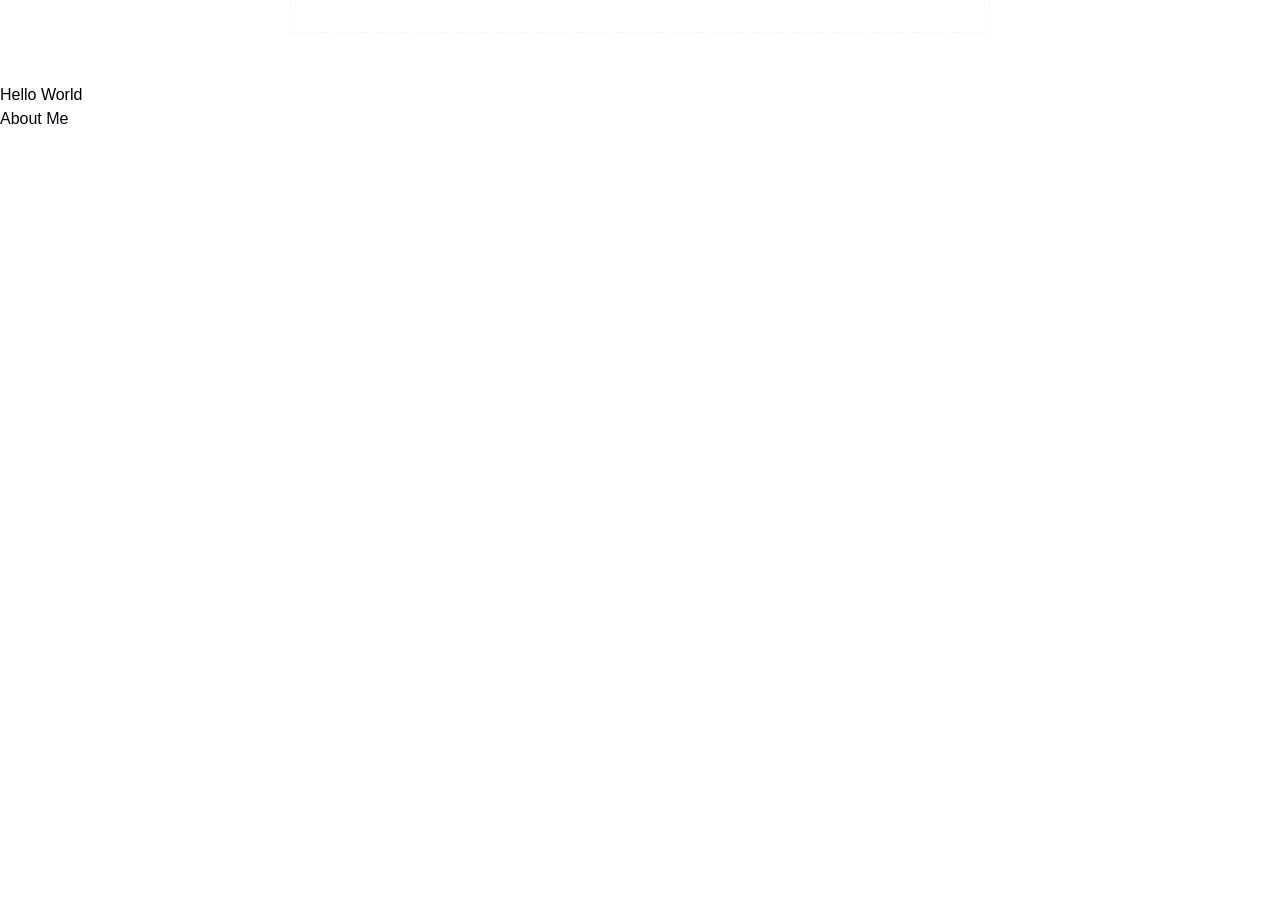
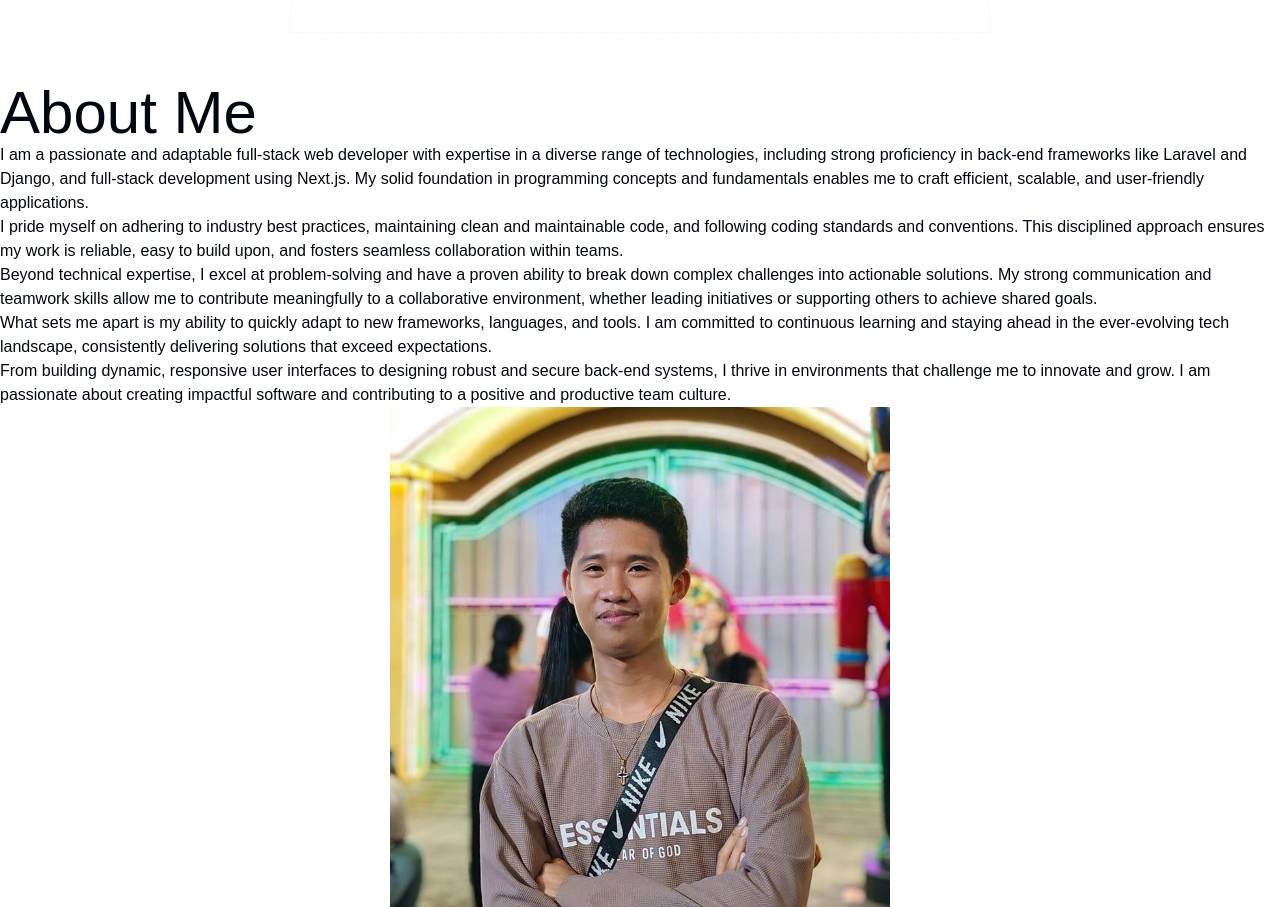
Before and after one commit to RheyanJohn15/WebPortfolio2, a Next.js app in the folder portfolio/: page / in a window 1280 px wide. Shown: the part 717-1624 px from the top of the page. Before the commit the page ends 1600 px from the top, so only its background shows below. Built offline with nearby package versions, Linux system fonts and the light colour scheme.

Commit message:
About Me Page

```diff
--- a/portfolio/src/Components/aboutme.tsx
+++ b/portfolio/src/Components/aboutme.tsx
@@ -1,15 +1,52 @@
 import BoxReveal from "./ui/box-reveal"
+import Image from "next/image"
+import React from "react";
+import { textVal } from "@/data/text";
 
 export default function AboutMe() {
+
     return (
-        <div className="w-full h-screen grid grid-cols-3">
-          <div className="col-span-2 p-24 border-2 border-sky-700">
-            <h1 className="text-black"> Hello World</h1>
+        <div className="w-full grid grid-cols-2 px-24">
+          <div className="col-span-1">
             <BoxReveal boxColor={"#000"} duration={0.5}>
-                <p className="text-[3.5rem] font-semibold">
-                    About Me
+                <p className="text-6xl mb-8 font-semibold">
+                    {textVal.aboutme.header}
                 </p>
             </BoxReveal>
+
+            <BoxReveal boxColor={"#000"} duration={0.5}>
+                <p className="mb-4">
+                    {textVal.aboutme.desc1}
+                </p>
+            </BoxReveal>
+
+            <BoxReveal boxColor={"#000"} duration={0.5}>
+                <p className="mb-4">
+                    {textVal.aboutme.desc2}
+                </p>
+            </BoxReveal>
+
+            <BoxReveal boxColor={"#000"} duration={0.5}>
+                <p className="mb-4">
+                    {textVal.aboutme.desc3}
+                </p>
+            </BoxReveal>
+
+            <BoxReveal boxColor={"#000"} duration={0.5}>
+                <p>
+                    {textVal.aboutme.desc4}
+                </p>
+            </BoxReveal>
+
+            <BoxReveal boxColor={"#000"} duration={0.5}>
+                <p>
+                    {textVal.aboutme.desc5}
+                </p>
+            </BoxReveal>
+          </div>
+
+          <div className="col-span-1 flex justify-center">
+              <Image src="/portf/me.jpg" className="rounded-full w-[24rem] h-[24rem] " width={500} height={500} alt="Rheyan John Blanco" />
           </div>
         </div>
     )
--- /dev/null
+++ b/portfolio/src/data/text.tsx
@@ -0,0 +1,16 @@
+export const textVal = {
+    name: "Rheyan John Blanco",
+    intro1: "Hi There 👋",
+    intro2: "I am Rheyan John",
+    intro3: "a Full stack web developer",
+    seeMore: "See More",
+
+    aboutme:{
+        header: "About Me",
+        desc1: "I am a passionate and adaptable full-stack web developer with expertise in a diverse range of technologies, including strong proficiency in back-end frameworks like Laravel and Django, and full-stack development using Next.js. My solid foundation in programming concepts and fundamentals enables me to craft efficient, scalable, and user-friendly applications.",
+        desc2: "I pride myself on adhering to industry best practices, maintaining clean and maintainable code, and following coding standards and conventions. This disciplined approach ensures my work is reliable, easy to build upon, and fosters seamless collaboration within teams.",
+        desc3: "Beyond technical expertise, I excel at problem-solving and have a proven ability to break down complex challenges into actionable solutions. My strong communication and teamwork skills allow me to contribute meaningfully to a collaborative environment, whether leading initiatives or supporting others to achieve shared goals.",
+        desc4: "What sets me apart is my ability to quickly adapt to new frameworks, languages, and tools. I am committed to continuous learning and staying ahead in the ever-evolving tech landscape, consistently delivering solutions that exceed expectations.",
+        desc5: "From building dynamic, responsive user interfaces to designing robust and secure back-end systems, I thrive in environments that challenge me to innovate and grow. I am passionate about creating impactful software and contributing to a positive and productive team culture.",
+    }
+  };
```
Also changed, not shown: portfolio/public/portf/me.jpg (added).
